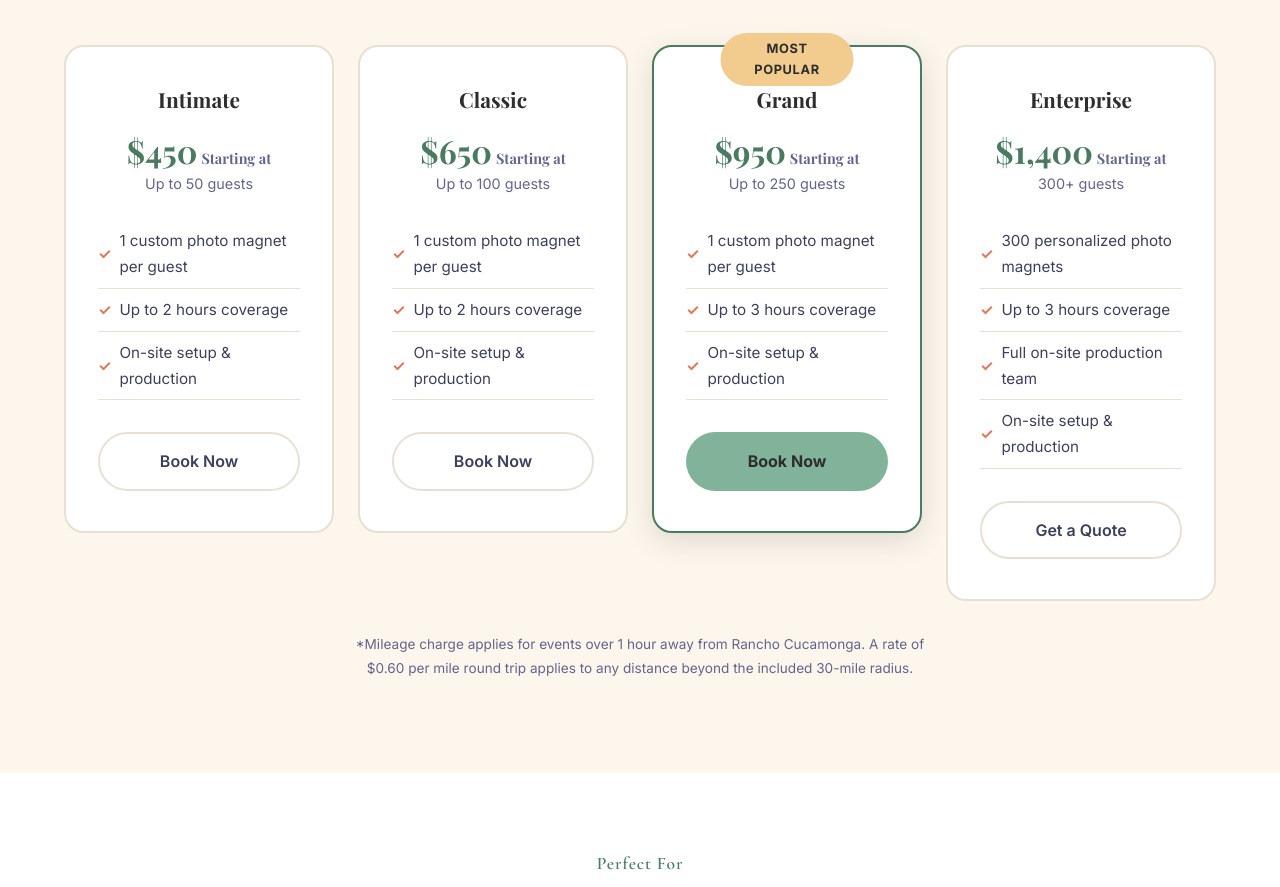
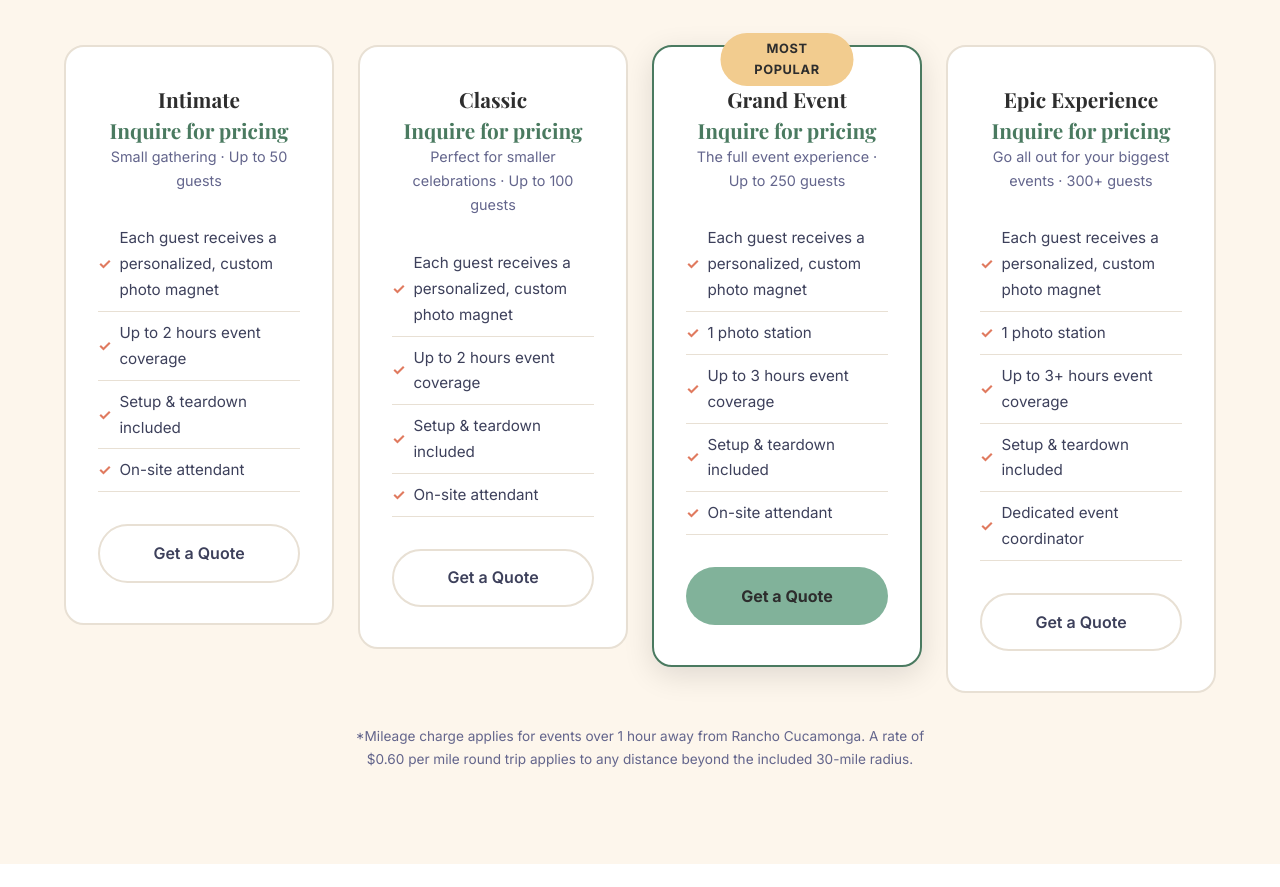
Before and after one commit to mackmagnets/mackmagnets.github.io, a website: page events/index.html in a window 1280 px wide. Shown: the part 2661-3548 px from the top of the page. Drawn offline with nearby package versions, Linux system fonts and the light colour scheme; no server answers; a web font is replaced by a local one.

Commit message:
events: revert to inquire-for-pricing on all 4 tiers

```diff
--- a/events/index.html
+++ b/events/index.html
@@ -161,50 +161,55 @@
 
           <div class="pricing-card fade-in">
             <h3 class="pricing-card__name">Intimate</h3>
-            <div class="pricing-card__price"><span style="font-size:2rem;font-weight:700;">$450</span><span style="font-size:.9rem;color:var(--color-text-muted);margin-left:4px;">Starting at</span></div>
-            <p class="pricing-card__desc">Up to 50 guests</p>
+            <div class="pricing-card__price" style="font-size: 1.3rem;">Inquire for pricing</div>
+            <p class="pricing-card__desc">Small gathering · Up to 50 guests</p>
             <ul class="pricing-card__features">
-              <li>1 custom photo magnet per guest</li>
-              <li>Up to 2 hours coverage</li>
-              <li>On-site setup &amp; production</li>
+              <li>Each guest receives a personalized, custom photo magnet</li>
+              <li>Up to 2 hours event coverage</li>
+              <li>Setup &amp; teardown included</li>
+              <li>On-site attendant</li>
             </ul>
-            <a href="/contact/" class="btn btn--secondary w-full">Book Now</a>
+            <a href="/contact/" class="btn btn--secondary w-full">Get a Quote</a>
           </div>
 
           <div class="pricing-card fade-in">
             <h3 class="pricing-card__name">Classic</h3>
-            <div class="pricing-card__price"><span style="font-size:2rem;font-weight:700;">$650</span><span style="font-size:.9rem;color:var(--color-text-muted);margin-left:4px;">Starting at</span></div>
-            <p class="pricing-card__desc">Up to 100 guests</p>
+            <div class="pricing-card__price" style="font-size: 1.3rem;">Inquire for pricing</div>
+            <p class="pricing-card__desc">Perfect for smaller celebrations · Up to 100 guests</p>
             <ul class="pricing-card__features">
-              <li>1 custom photo magnet per guest</li>
-              <li>Up to 2 hours coverage</li>
-              <li>On-site setup &amp; production</li>
+              <li>Each guest receives a personalized, custom photo magnet</li>
+              <li>Up to 2 hours event coverage</li>
+              <li>Setup &amp; teardown included</li>
+              <li>On-site attendant</li>
             </ul>
-            <a href="/contact/" class="btn btn--secondary w-full">Book Now</a>
+            <a href="/contact/" class="btn btn--secondary w-full">Get a Quote</a>
           </div>
 
           <div class="pricing-card pricing-card--featured fade-in">
             <span class="pricing-card__popular">Most Popular</span>
-            <h3 class="pricing-card__name">Grand</h3>
-            <div class="pricing-card__price"><span style="font-size:2rem;font-weight:700;">$950</span><span style="font-size:.9rem;color:var(--color-text-muted);margin-left:4px;">Starting at</span></div>
-            <p class="pricing-card__desc">Up to 250 guests</p>
+            <h3 class="pricing-card__name">Grand Event</h3>
+            <div class="pricing-card__price" style="font-size: 1.3rem;">Inquire for pricing</div>
+            <p class="pricing-card__desc">The full event experience · Up to 250 guests</p>
             <ul class="pricing-card__features">
-              <li>1 custom photo magnet per guest</li>
-              <li>Up to 3 hours coverage</li>
-              <li>On-site setup &amp; production</li>
+              <li>Each guest receives a personalized, custom photo magnet</li>
+              <li>1 photo station</li>
+              <li>Up to 3 hours event coverage</li>
+              <li>Setup &amp; teardown included</li>
+              <li>On-site attendant</li>
             </ul>
-            <a href="/contact/" class="btn btn--primary w-full">Book Now</a>
+            <a href="/contact/" class="btn btn--primary w-full">Get a Quote</a>
           </div>
 
           <div class="pricing-card fade-in">
-            <h3 class="pricing-card__name">Enterprise</h3>
-            <div class="pricing-card__price"><span style="font-size:2rem;font-weight:700;">$1,400</span><span style="font-size:.9rem;color:var(--color-text-muted);margin-left:4px;">Starting at</span></div>
-            <p class="pricing-card__desc">300+ guests</p>
+            <h3 class="pricing-card__name">Epic Experience</h3>
+            <div class="pricing-card__price" style="font-size: 1.3rem;">Inquire for pricing</div>
+            <p class="pricing-card__desc">Go all out for your biggest events · 300+ guests</p>
             <ul class="pricing-card__features">
-              <li>300 personalized photo magnets</li>
-              <li>Up to 3 hours coverage</li>
-              <li>Full on-site production team</li>
-              <li>On-site setup &amp; production</li>
+              <li>Each guest receives a personalized, custom photo magnet</li>
+              <li>1 photo station</li>
+              <li>Up to 3+ hours event coverage</li>
+              <li>Setup &amp; teardown included</li>
+              <li>Dedicated event coordinator</li>
             </ul>
             <a href="/contact/" class="btn btn--secondary w-full">Get a Quote</a>
           </div>
```
